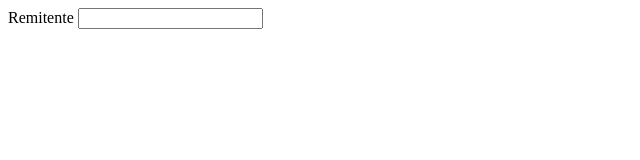
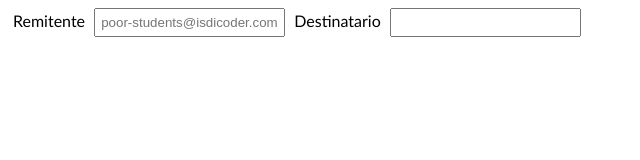
Before and after one commit to augusto-gs/202309-w3ch1-augusto-gomez, a plain HTML site: page index.html in a window 1280 px wide. Shown: the whole page, without its empty margins (0-640 px from the left). Drawn offline with Linux system fonts and the light colour scheme.

Commit message:
Add sender form function & styles

```diff
--- a/index.html
+++ b/index.html
@@ -15,7 +15,9 @@
 <body>
   <form>
     <label for="sender">Remitente</label>
-    <input type="email" id="sender" />
+    <input type="email" id="sender" placeholder="poor-students@isdicoder.com" />
+    <label for="receiver"> Destinatario</label>
+    <input type="email" id="receiver" />
   </form>
 </body>
 
--- a/styles/styles.css
+++ b/styles/styles.css
@@ -3,3 +3,19 @@
 ::after {
   box-sizing: border-box;
 }
+
+:root {
+  --main-bg-color: #000000;
+}
+
+html {
+  font-family: "Gill Sans", "Gill Sans MT", Calibri, "Trebuchet MS", sans-serif;
+}
+
+input {
+  padding: 5px;
+}
+
+label {
+  padding: 5px;
+}
```
